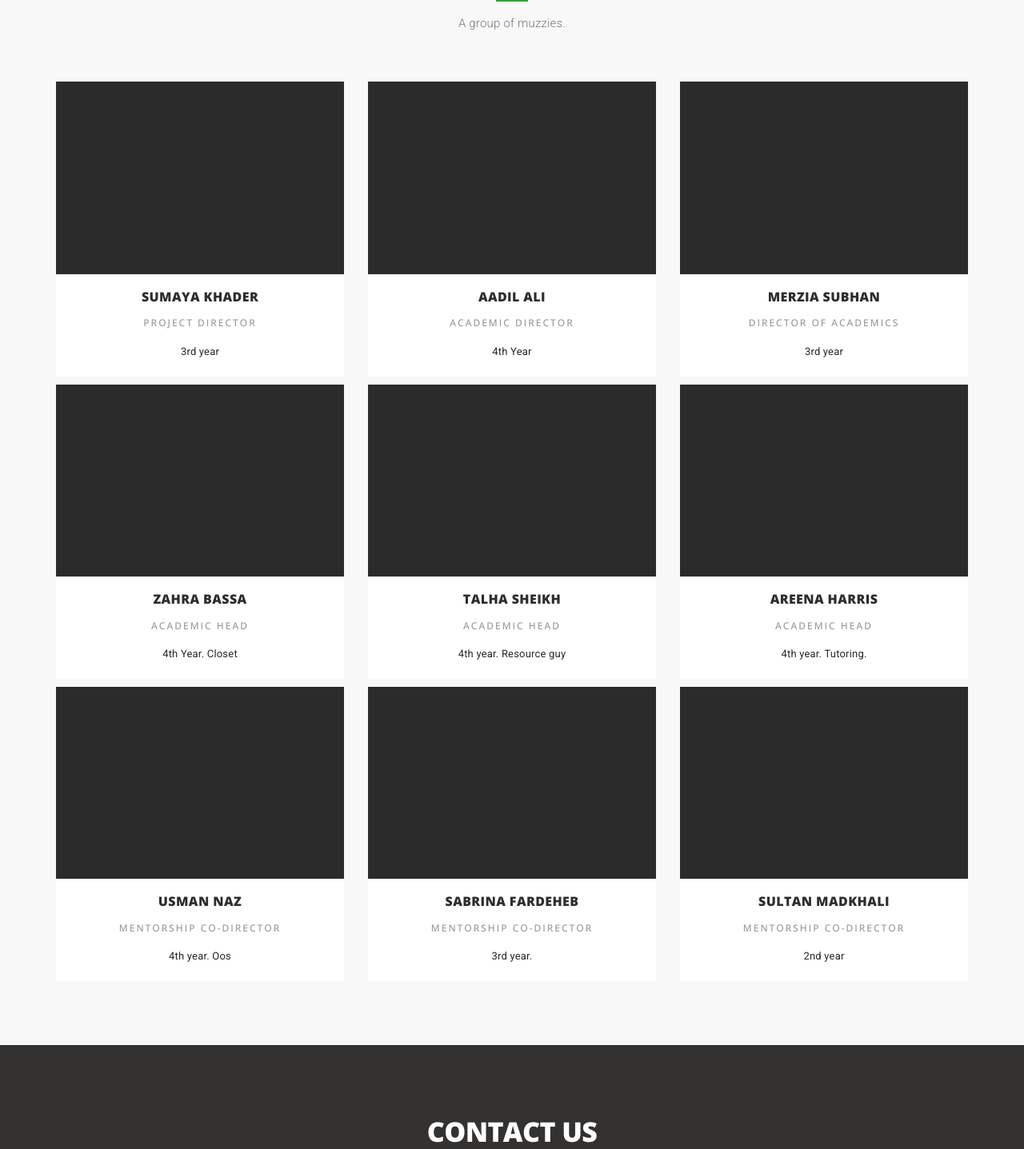
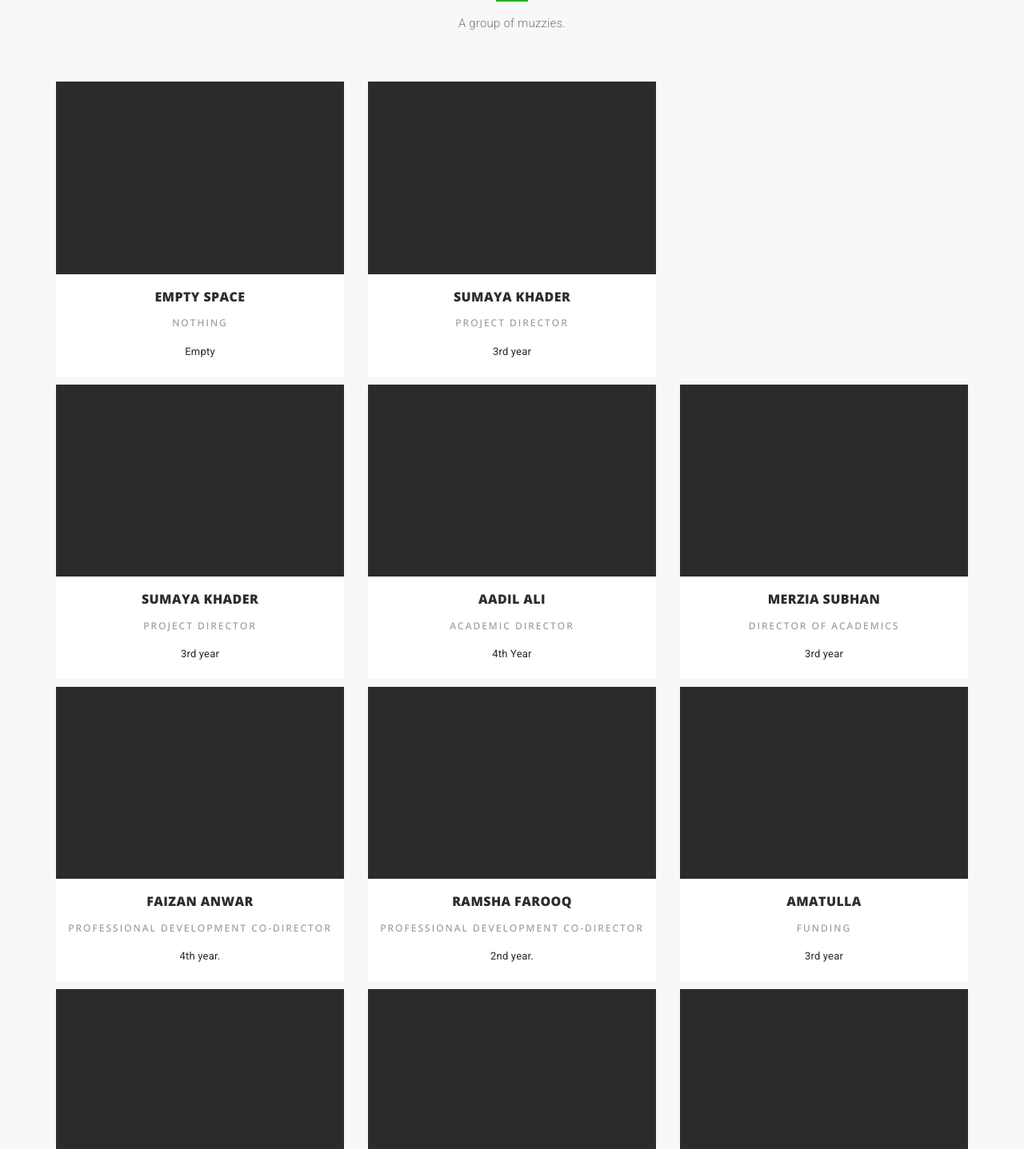
Before and after one commit to aadilio/AMPD-web, a plain HTML site: page sanza-template/index.html in a window 1280 px wide. Shown: the part 3798-5235 px from the top of the page at 80% size. Drawn offline with nearby package versions, Linux system fonts and the light colour scheme.

Commit message:
editted table

```diff
--- a/sanza-template/index.html
+++ b/sanza-template/index.html
@@ -353,6 +353,33 @@
 				</div>
 				<div class="row">
 					<!-- team member item -->
+					<div class="col-md-4" visible=false>
+						<div class="team-item">
+							<div class="team-image">
+								<img src="images/demo/author-2.jpg" class="img-responsive" alt="author">
+							</div>
+							<div class="team-text">
+								<h3>Empty Space</h3>
+								<div class="team-position">Nothing</div>
+								<p>Empty</p>
+							</div>
+						</div>
+					</div>
+					<div class="col-md-4" visible=false>
+						<div class="team-item">
+							<div class="team-image">
+								<img src="images/demo/author-2.jpg" class="img-responsive" alt="author">
+							</div>
+							<div class="team-text">
+								<h3>Sumaya Khader</h3>
+								<div class="team-position">Project Director</div>
+								<p>3rd year</p>
+							</div>
+						</div>
+					</div>
+				</div>
+				<div class="row">
+					<!-- team member item -->
 					<div class="col-md-4">
 						<div class="team-item">
 							<div class="team-image">
@@ -389,6 +416,52 @@
 							<div class="team-text">
 								<h3>Merzia Subhan</h3>
 								<div class="team-position">Director of Academics</div>
+								<p>3rd year</p>
+							</div>
+						</div>
+					</div>
+					<!-- end team member item -->
+				</div>
+
+				<!-- Fourth Row -->
+				<div class="row">
+					<!-- team member item -->
+					<div class="col-md-4">
+						<div class="team-item">
+							<div class="team-image">
+								<img src="images/demo/author-4.jpg" class="img-responsive" alt="author">
+							</div>
+							<div class="team-text">
+								<h3>Faizan Anwar</h3>
+								<div class="team-position">Professional Development Co-Director</div>
+								<p>4th year.</p>
+							</div>
+						</div>
+					</div>
+					<!-- end team member item -->
+					<!-- team member item -->
+					<div class="col-md-4">
+						<div class="team-item">
+							<div class="team-image">
+								<img src="images/demo/author-4.jpg" class="img-responsive" alt="author">
+							</div>
+							<div class="team-text">
+								<h3>Ramsha Farooq</h3>
+								<div class="team-position">Professional Development Co-Director</div>
+								<p>2nd year.</p>
+							</div>
+						</div>
+					</div>
+					<!-- end team member item -->
+					<!-- team member item -->
+					<div class="col-md-4">
+						<div class="team-item">
+							<div class="team-image">
+								<img src="images/demo/author-4.jpg" class="img-responsive" alt="author">
+							</div>
+							<div class="team-text">
+								<h3>Amatulla</h3>
+								<div class="team-position">Funding</div>
 								<p>3rd year</p>
 							</div>
 						</div>
```
